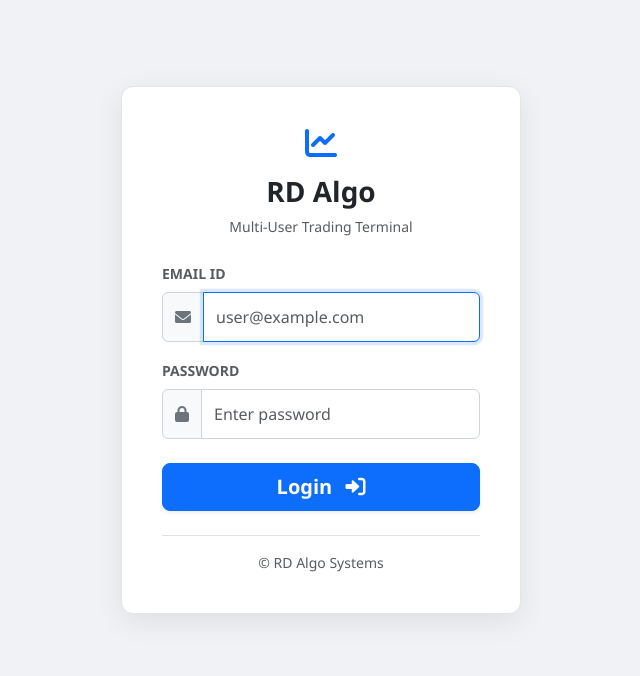
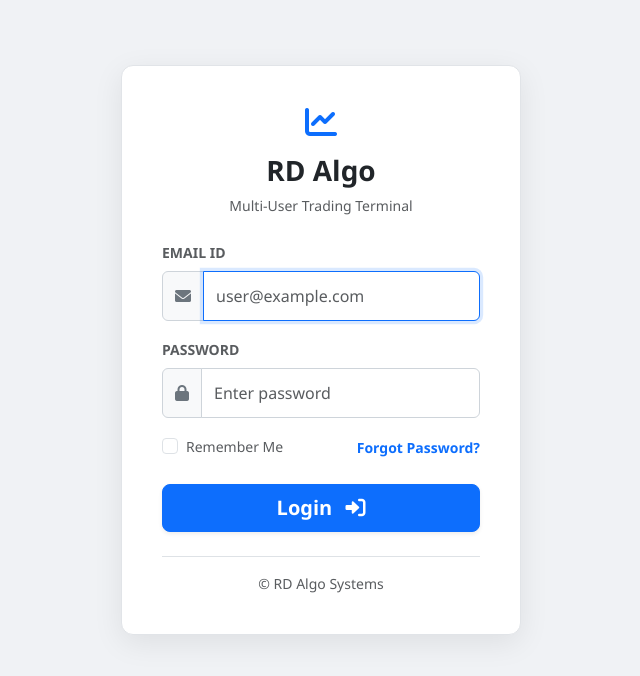
Before and after one commit to rajd1005/rdalgoalgov2, a Flask app: page /login in a window 1280 px wide. Shown: the top 676 px of the page, without its empty margins (319-959 px from the left). Run offline with Flask 3, Linux system fonts and the light colour scheme.

Commit message:
Update login.html

```diff
--- a/templates/login.html
+++ b/templates/login.html
@@ -9,6 +9,7 @@
     <link rel="stylesheet" href="https://cdnjs.cloudflare.com/ajax/libs/font-awesome/6.0.0/css/all.min.css">
 
     <style>
+        /* LIGHT THEME FOR LOGIN PAGE */
         body {
             background-color: #f0f2f5;
             color: #333;
@@ -48,6 +49,10 @@
             font-size: 2rem;
             margin-bottom: 1rem;
         }
+        .form-check-input:checked {
+            background-color: #0d6efd;
+            border-color: #0d6efd;
+        }
     </style>
 </head>
 <body>
@@ -78,12 +83,20 @@
             </div>
         </div>
 
-        <div class="mb-4">
+        <div class="mb-3">
             <label class="form-label text-muted small fw-bold">PASSWORD</label>
             <div class="input-group">
                 <span class="input-group-text"><i class="fas fa-lock"></i></span>
                 <input type="password" class="form-control" name="password" placeholder="Enter password" required>
             </div>
+        </div>
+
+        <div class="d-flex justify-content-between align-items-center mb-4">
+            <div class="form-check">
+                <input class="form-check-input" type="checkbox" name="remember" id="rememberMe">
+                <label class="form-check-label small text-muted" for="rememberMe">Remember Me</label>
+            </div>
+            <a href="/forgot_password" class="small text-decoration-none fw-bold">Forgot Password?</a>
         </div>
 
         <div class="d-grid">
```
